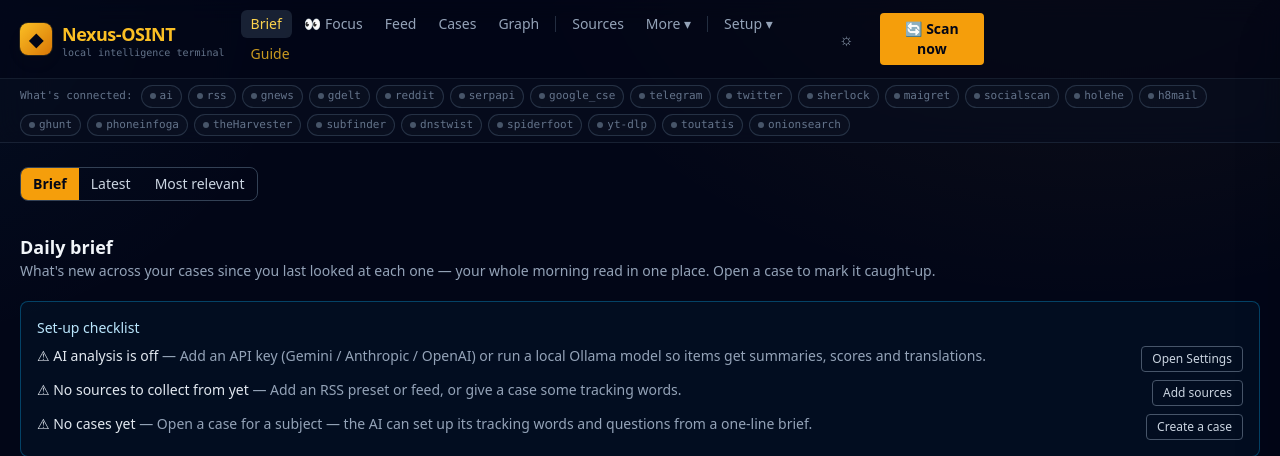
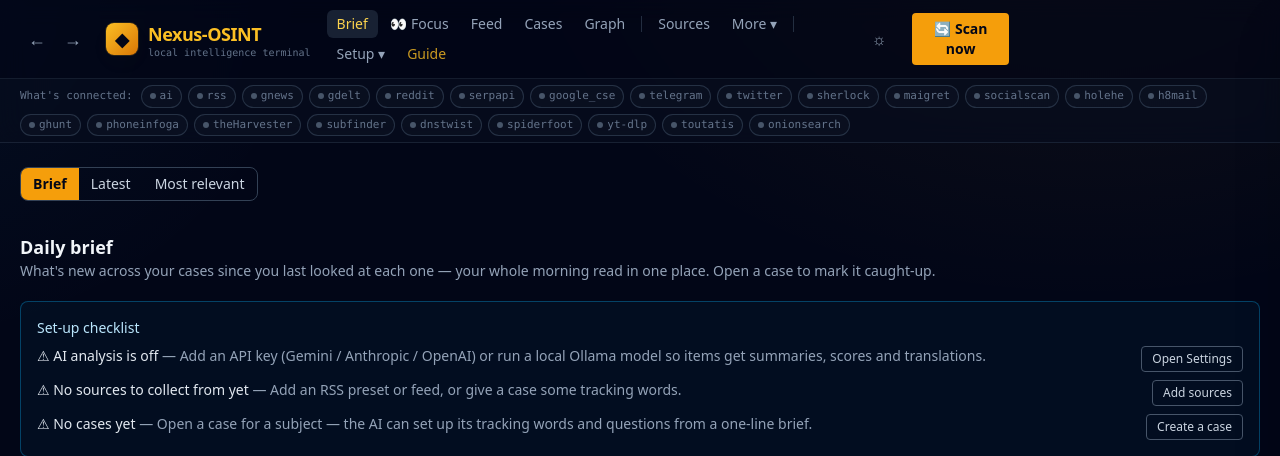
Before and after one commit to dorrachmani-dotcom/nexus-osint, a FastAPI app: page /brief in a window 1280 px wide. Shown: the top 456 px of the page. Run offline with FastAPI, Linux system fonts and the light colour scheme; data comes from the database, SQL or seed files in the repository; data that the repository does not hold is empty; some libraries are stand-ins or nearby versions.

Commit message:
nav: in-app Back/Forward buttons for the chromeless app window
The app runs in a chromeless window with no browser nav controls; add Back/Forward
buttons (with aria-labels) in the header that drive window.history.

Assisted-by: Claude Code

```diff
--- a/nexus/web/templates/base.html
+++ b/nexus/web/templates/base.html
@@ -248,6 +248,14 @@
   {% set path = request.url.path if request else '/' %}
   <header class="sticky top-0 z-20 border-b border-slate-800/80 bg-slate-950/80 backdrop-blur-md supports-[backdrop-filter]:bg-slate-950/60">
     <div class="max-w-screen-2xl mx-auto px-5 py-2.5 flex items-center gap-4">
+      {# In-app Back/Forward — the app runs in a chromeless window with no browser
+         nav buttons, so these drive window.history for the page navigations. #}
+      <div class="flex items-center gap-0.5 shrink-0">
+        <button type="button" onclick="history.back()" aria-label="Go back" title="Back"
+          class="nav-link text-lg leading-none px-2">&#8592;</button>
+        <button type="button" onclick="history.forward()" aria-label="Go forward" title="Forward"
+          class="nav-link text-lg leading-none px-2">&#8594;</button>
+      </div>
       <a href="/" class="flex items-center gap-2.5 shrink-0 group">
         <span class="grid place-items-center h-8 w-8 rounded-lg bg-gradient-to-br from-amber-400 to-amber-600 text-slate-950 text-lg font-black shadow-glow group-hover:scale-105 transition-transform">&#9670;</span>
         <span class="leading-none">
```
